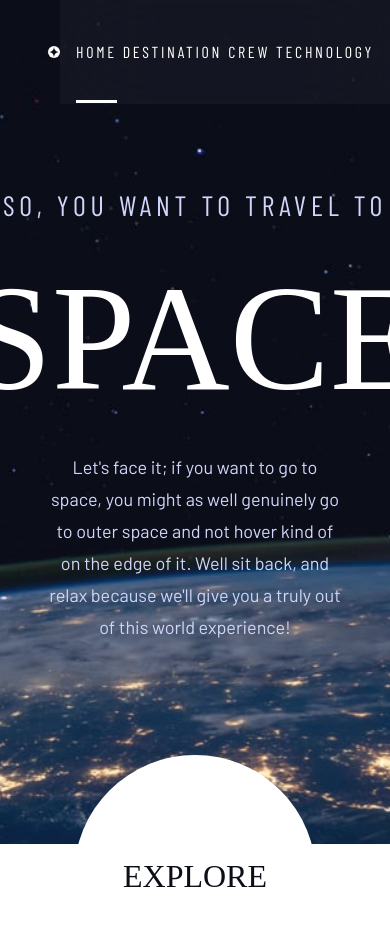
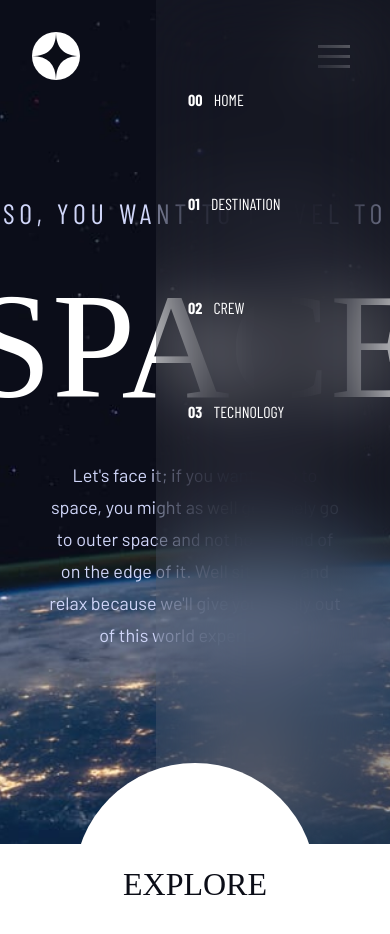
Before and after one commit to Aveshkhan/space-tourism, a React (Create React App) app: page / in a window 390 px wide. Shown: the top 934 px of the page. Built offline with nearby package versions, Linux system fonts and the light colour scheme; a web font is replaced by a local one.

Commit message:
added mobile navbar toggle remaining

```diff
--- a/package.json
+++ b/package.json
@@ -6,6 +6,7 @@
     "@testing-library/jest-dom": "^5.16.5",
     "@testing-library/react": "^13.4.0",
     "@testing-library/user-event": "^13.5.0",
+    "hamburger-react": "^2.5.0",
     "react": "^18.2.0",
     "react-dom": "^18.2.0",
     "react-router-dom": "^6.4.3",
--- a/src/App.css
+++ b/src/App.css
@@ -108,6 +108,40 @@ h1 {
     transition: transform 0.25s ease-out;
     opacity: 0.5;
 }
+
+.mobileNav{
+    position: relative;
+}
+
+.mSideNav{
+    background: rgba(255, 255, 255, 0.04);
+    backdrop-filter: blur(40.7742px);
+    -webkit-backdrop-filter: blur(40.7742px);
+    font-family: 'Barlow Condensed', sans-serif;
+    position: absolute;
+    top: 0;
+    right: 0;
+    height: 100%;
+    min-height: 100vh;
+    width: 60vw;
+    padding: 3rem 2rem;
+}
+
+
+
+
+
+
+
+
+
+
+
+
+
+
+
+
 
 /* ANCHOR ========================= HOME ==============================*/
 
--- a/src/Responsive.css
+++ b/src/Responsive.css
@@ -245,7 +245,16 @@
 }
 
 /* // Small devices (landscape phones, 576px and up) */
-@media (max-width: 767.98px) {}
+@media (max-width: 767.98px) {
+    .navbar{
+        display: none;
+    }
+}
+@media (min-width: 767.98px) {
+    .mobileNav{
+        display: none;
+    }
+}
 
 
 /* // Extra small devices (portrait phones, less than 576px) */
--- a/src/components/Navbar.jsx
+++ b/src/components/Navbar.jsx
@@ -1,8 +1,11 @@
-import React from 'react'
+import React, { useState } from 'react'
 import { NavLink } from 'react-router-dom'
-import logo  from "../assets/shared/logo.svg"
+import { Squash as Hamburger } from 'hamburger-react'
+import logo from "../assets/shared/logo.svg"
 
 const Navbar = () => {
+    const [isOpen, setOpen] = useState(false)
+
     return (
         <>
             <nav className='navbar flex items-center justify-between pl-12 mt-10 h-full'>
@@ -21,6 +24,25 @@ const Navbar = () => {
                     </ul>
                 </div>
             </nav>
+
+            <nav className='mobileNav flex items-center justify-between p-8'>
+                <div className="nav_logo">
+                    <img src={logo} alt="logo" />
+                </div>
+                <div className="menu">
+                    <Hamburger color="#ffffff" toggled={isOpen} toggle={setOpen} />
+                </div>
+                <div className="mSideNav">
+                    <div className="sideNavLink">
+                    <ul className="flex flex-col text-white items-start justify-evenly gap-x-1.5">
+                        <li className='py-10'><NavLink to="/"><span className='font-bold mr-2'>00</span> HOME</NavLink></li>
+                        <li className='py-10'><NavLink to="/destination"><span className='font-bold mr-2'>01</span> DESTINATION</NavLink></li>
+                        <li className='py-10'><NavLink to="/crew"><span className='font-bold mr-2'>02</span> CREW</NavLink></li>
+                        <li className='py-10'><NavLink to="/technology"><span className='font-bold mr-2'>03</span> TECHNOLOGY</NavLink></li>
+                    </ul>
+                    </div>
+                </div>
+            </nav>
         </>
     )
 }
```
Also changed, not shown: 1 other file (tests, documents, lock files or other folders). Lines whose indentation alone changed are shown as unchanged.
